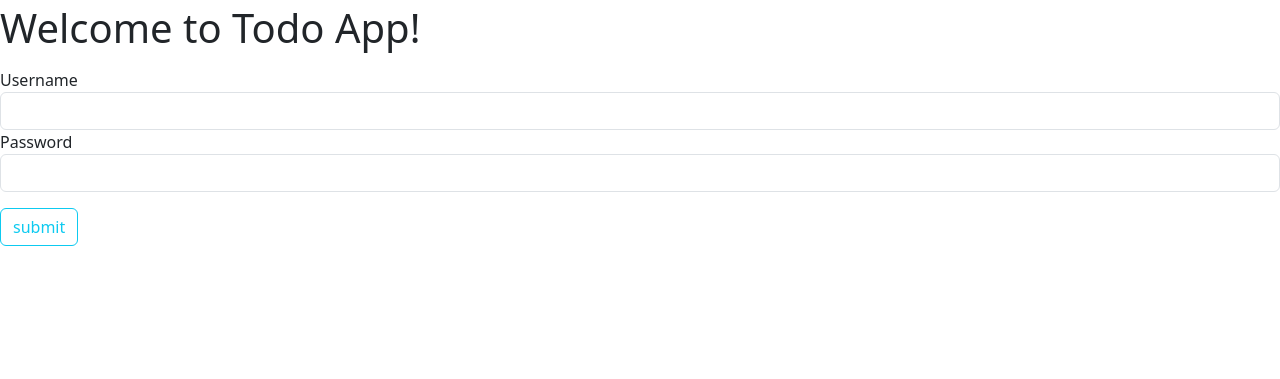
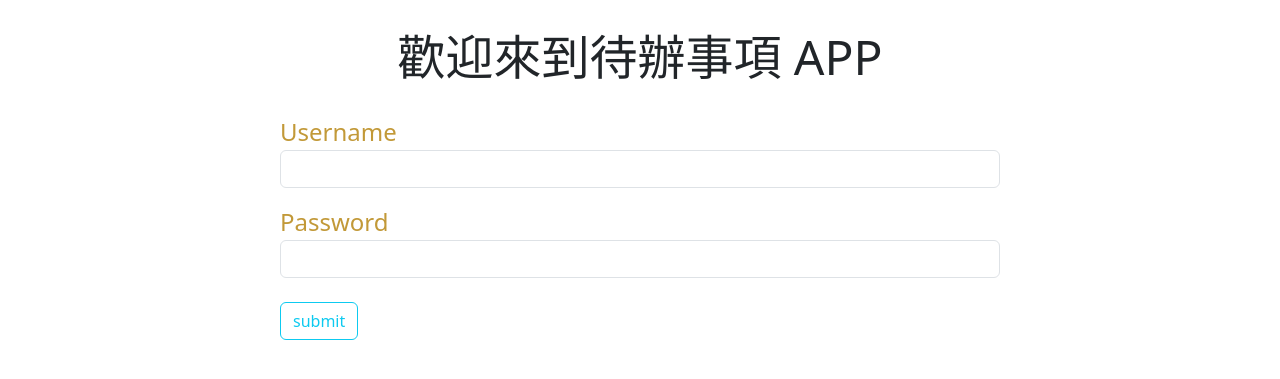
Before and after one commit to yaruscq/todoAppSqlAlchemy, a Flask app: page / in a window 1280 px wide. Shown: the part 56-435 px from the top of the page. Run offline with Flask 3, Linux system fonts and the light colour scheme; some libraries are stand-ins or nearby versions.

Commit message:
hash and environ vars Done

```diff
--- a/todoSqlPkg/extensions.py
+++ b/todoSqlPkg/extensions.py
@@ -2,5 +2,8 @@
 
 
 from flask_login import LoginManager
+from flask_bcrypt import Bcrypt
 
 login_manager = LoginManager()
+
+bcrypt = Bcrypt()
--- a/todoSqlPkg/forms.py
+++ b/todoSqlPkg/forms.py
@@ -5,7 +5,7 @@ from wtforms import StringField, TextAreaField, PasswordField, SelectField, Subm
 from wtforms.validators import DataRequired, InputRequired, ValidationError
 
 from .models import User
-
+from .extensions import bcrypt
 
 
 
@@ -20,7 +20,10 @@ def check_validate_credentials(form, field):
 
     if user_object is None:
         raise ValidationError('Username or password is invalid!')
-    elif password_enter != user_object.password:
+    # elif password_enter != user_object.password:
+    elif not bcrypt.check_password_hash(user_object.password, password_enter):
+        print(user_object.password)
+        print(password_enter)
         raise ValidationError('Password is incorrect!')
 
 class UserForm(FlaskForm):
--- a/todoSqlPkg/models.py
+++ b/todoSqlPkg/models.py
@@ -11,10 +11,10 @@ class User(db.Model):
     __tablename__ = 'users'
     id = db.Column(db.Integer, primary_key=True)
     username = db.Column(db.String(25), unique=True, nullable=False)
-    password = db.Column(db.String(30), nullable=False)
+    password = db.Column(db.String(50), nullable=False)
 
     def __repr__(self):
-        return f'<User: {self.username}>'
+        return f'<User: {self.username}> <Password: {self.password}>'
 
 
     def is_authenticated(self):
--- a/todoSqlPkg/routes.py
+++ b/todoSqlPkg/routes.py
@@ -37,66 +37,104 @@ def index():
 @main.route('/view_todos')
 @login_required
 def view_todos():
+    page = request.args.get('page', 1, type=int)
+    filter_type = request.args.get('filter', 'all')
 
-    # if current_user.is_authenticated:
-        all_todos = Todos.query.order_by(Todos.date_created.desc()).all()
-        print('\n')
-        print(all_todos)
-        task_counter = Todos.query.count()
-        task_done = Todos.query.filter(Todos.completed == True).count()
-        print('task_done : ' + str(task_done))
-        task_todo = task_counter - task_done
-        print('task_todo : ' + str(task_todo) + '\n')
+    # Query task counts
+    task_counter = Todos.query.count()
+    task_done = Todos.query.filter_by(completed=True).count()
+    task_todo = Todos.query.filter_by(completed=False).count()
+    per_page=2
 
-        # print('filter = ' + request.args['filter'])
-        # print('color = ' + request.args['color'])
+    # Check if all task counts are zero
+    if task_counter == 0:
+        message = "沒有任何待辦事項，請「增加」！"
+    elif filter_type == 'completed' and task_done == 0:
+        message = "沒有完成任何一件待辦事項！"
+    elif filter_type == 'incompleted' and task_todo == 0:
+        message = "很棒！待辦事項全部完成！"
+    else:
+        message = ""
+
+    # Filter todos based on filter_type
+    if filter_type == 'completed':
+        todos_query = Todos.query.filter_by(completed=True)
+    elif filter_type == 'incompleted':
+        todos_query = Todos.query.filter_by(completed=False)
+    else:
+        todos_query = Todos.query
+
+    # Paginate the filtered query
+    todos = todos_query.order_by(Todos.date_created.desc()).paginate(page=page, per_page=per_page)
+
+    return render_template(
+        'view_todos.html',
+        todos=todos,
+        task_counter=task_counter,
+        task_done=task_done,
+        task_todo=task_todo,
+        message=message,
+        filter_type=filter_type
+    )
 
 
 
 
-        todos = all_todos
-        message = ''
-        # filter_type = request.args.get('filter')  # Default filter
-        # print(filter_type)
-        filter_type = request.args.get('filter', 'all')
-        filter_type = request.args.get('filter')
-        if filter_type == 'completed':
-            counter = Todos.query.filter(Todos.completed == True).count()
-            print('counter = ' + str(counter))
-            if counter != 0:
-                todos = Todos.query.filter(Todos.completed == True).order_by(Todos.date_created.desc()).all()
-            else:
-                # todos = None
-                todos = []
-                message = '都尚未完成！'
-        elif filter_type == 'incompleted':
-            counter = Todos.query.filter(Todos.completed == False).count()
-            print('counter = ' + str(counter))
-            if counter != 0:
-                todos = Todos.query.filter(Todos.completed == False).order_by(Todos.date_created.desc()).all()
-            else:
-                todos = []
-                message = '全部完成！'
-        else:
-            if Todos.query.count() != 0:
-                todos = Todos.query.order_by(Todos.date_created.desc()).all()
-            else:
-                # todos = None
-                todos = []
-                message = '沒有任何要做的事項！'
-        # # Filter todos based on the filter_type
-        # if filter_type == 'completed':
-        #     # todos = Todos.query.filter_by(completed=True).all()
-        #     print('filter = ' + filter_type)
-        # elif filter_type == 'incompleted':
-        #     # todos = Todos.query.filter_by(completed=False).all()
-        #     print('filter = ' + filter_type)
-        # else:  # Default to 'all'
-        #     # todos = Todos.query.all()
+# @main.route('/view_todos')
+# @login_required
+# def view_todos():
+
+#         all_todos = Todos.query.order_by(Todos.date_created.desc()).all()
+#         print('\n')
+#         print(all_todos)
+#         task_counter = Todos.query.count()
+#         task_done = Todos.query.filter(Todos.completed == True).count()
+#         print('task_done : ' + str(task_done))
+#         task_todo = task_counter - task_done
+#         print('task_todo : ' + str(task_todo) + '\n')
 
 
-        return render_template('view_todos.html', todos=todos, task_counter=task_counter, task_done=task_done, task_todo=task_todo, message=message)
-    # return redirect(url_for('main.index'))
+#         todos = all_todos
+#         message = ''
+#         # filter_type = request.args.get('filter')  # Default filter
+#         # print(filter_type)
+#         page = request.args.get('page', 1, type=int)
+#         per_page = 2
+#         filter_type = request.args.get('filter', 'all')
+#         filter_type = request.args.get('filter')
+
+
+#         if filter_type == 'completed':
+#             counter = Todos.query.filter(Todos.completed == True).count()
+#             print('counter = ' + str(counter))
+#             if counter != 0:
+#                 # todos = Todos.query.filter(Todos.completed == True).order_by(Todos.date_created.desc()).all()
+#                 todos = Todos.query.filter(Todos.completed == True).order_by(Todos.date_created.desc()).paginate(page=page, per_page=per_page)
+
+#             else:
+#                 # todos = None
+#                 todos = []
+#                 message = '都尚未完成！'
+#         elif filter_type == 'incompleted':
+#             counter = Todos.query.filter(Todos.completed == False).count()
+#             print('counter = ' + str(counter))
+#             if counter != 0:
+#                 todos = Todos.query.filter(Todos.completed == False).order_by(Todos.date_created.desc()).paginate(page=page, per_page=per_page)
+
+#             else:
+#                 todos = []
+#                 message = '全部完成！'
+#         else:
+#             if Todos.query.count() != 0:
+#                 todos = Todos.query.order_by(Todos.date_created.desc()).paginate(page=page, per_page=per_page)
+
+#             else:
+#                 # todos = None
+#                 todos = []
+#                 message = '沒有任何要做的事項！'
+
+#         return render_template('view_todos.html', todos=todos, task_counter=task_counter, task_done=task_done, task_todo=task_todo, message=message)
+
 
 @main.route('/add_todo', methods=['POST', 'GET'])
 @login_required
--- /dev/null
+++ b/todoSqlPkg/static/bs_custom.css
@@ -0,0 +1,22 @@
+.bg-light-gold{
+
+    background-color: #fbf5e5;
+  }
+.text-gold{
+    color : #c29938;
+  }
+.border-gold{
+    border-color: #c29938;
+  }
+.text-bronze{
+    color: #CD7F32;
+  }
+.border-bronze{
+    color: #CD7F32;
+  }
+.text-silver{
+    color:#C0C0C0;
+  }
+.text-darkgray{
+    color:#A9A9A9;
+  }
--- a/todoSqlPkg/templates/base.html
+++ b/todoSqlPkg/templates/base.html
@@ -15,35 +15,12 @@
 
     <!-- sweetalert js CDN -->
     <script src="https://cdn.jsdelivr.net/npm/sweetalert2@10.12.5/dist/sweetalert2.all.min.js"></script>
+    <link rel="stylesheet" type="text/css" href="{{ url_for('static', filename="bs_custom.css") }}">
     {% if title %}
     <title>Todo - {{ title }}</title>
     {% else %}
     <title>Todos App</title>
     {% endif %}
-    <style>
-      .bg-light-gold{
-
-        background-color: #fbf5e5;
-      }
-      .text-gold{
-        color : #c29938;
-      }
-      .border-gold{
-        border-color: #c29938;
-      }
-      .text-bronze{
-        color: #CD7F32;
-      }
-      .border-bronze{
-        color: #CD7F32;
-      }
-      .text-silver{
-        color:#C0C0C0;
-      }
-      .text-darkgray{
-        color:#A9A9A9;
-      }
-    </style>
 </head>
 <body>
     <header>
@@ -51,13 +28,14 @@
           <div class="container-fluid">
             <a class="navbar-brand" href="#">待辦事項</a>
             <!-- Toggle button for collapsing navbar -->
+    {% if current_user.is_authenticated and request.endpoint != 'main.index' %}
     <button class="navbar-toggler" type="button" data-bs-toggle="collapse" data-bs-target="#navbarSupportedContent" aria-controls="navbarSupportedContent" aria-expanded="false" aria-label="Toggle navigation">
       <span class="navbar-toggler-icon"></span>
     </button>
 
             <div class="collapse navbar-collapse" id="navbarSupportedContent">
               <ul class="navbar-nav mr-auto">
-                {% if current_user.is_authenticated and request.endpoint != 'main.index' %}
+
                 <!-- Show these buttons only for logged-in users -->
                 <li class="nav-item active">
                   <a class="nav-link" href="{{ url_for('main.logout') }}">登入</a>
@@ -68,9 +46,10 @@
                 <li class="nav-item">
                   <a class="nav-link" href="{{ url_for('main.add_todo') }}">增加</a>
                 </li>
-                {% endif %}
+
               </ul>
             </div>
+    {% endif %}
           </div>
           </nav>
     </header>
--- a/todoSqlPkg/templates/index.html
+++ b/todoSqlPkg/templates/index.html
@@ -1,16 +1,17 @@
 {% extends "base.html" %}
 
 {% block content %}
-
-    <div class="content-section">
-      <h1 class="p1 m1">Welcome to Todo App!</h1>
+<section>
+    <div class="container justify-content-center">
+      <h1 class="p-1 my-4 text-center display-5">歡迎來到待辦事項 APP</h1>
       <p style="color: red;">{{ message }}</p>
+      <div class="container col-sm-10 col-md-10 col-lg-8">
         <form action="" method="POST">
           {{ form.csrf_token() }}
           <!-- <fieldset class="form-group">Index Page</fieldset> -->
 
-          <div class="form-group">
-              {{ form.username.label(class="form-control-label") }}<br>
+          <div class="form-group my-3">
+              {{ form.username.label(class="form-control-label lead fs-4 text-gold") }}<br>
               {% if form.username.errors %}
                  {{ form.username(class="form-control form-control is-invalid") }}
                  {% for error in form.username.errors %}
@@ -23,8 +24,8 @@
               {% endif %}
           </div>
 
-          <div class="form-group">
-              {{ form.password.label(class="form-control-label") }}
+          <div class="form-group my-3">
+              {{ form.password.label(class="form-control-label  lead fs-4 text-gold") }}
               {% if form.password.errors %}
                   {{ form.password(class="form-control form-control is-invalid") }}
                   {% for error in form.password.errors %}
@@ -38,9 +39,11 @@
           </div>
 
 
-          <div class="form-group">
-              {{ form.submit(class="btn btn-outline-info mt-3")}}
+          <div class="form-group my-3">
+              {{ form.submit(class="btn btn-outline-info mt-2")}}
           </div>
       </form>
     </div>
+</div>
+</section>
 {% endblock content %}
```
Also changed, not shown: todoSqlPkg/__init__.py (+7 -2 lines), todoSqlPkg/templates/view_todos.html (+26 -24 lines), instance/mydb.db.
